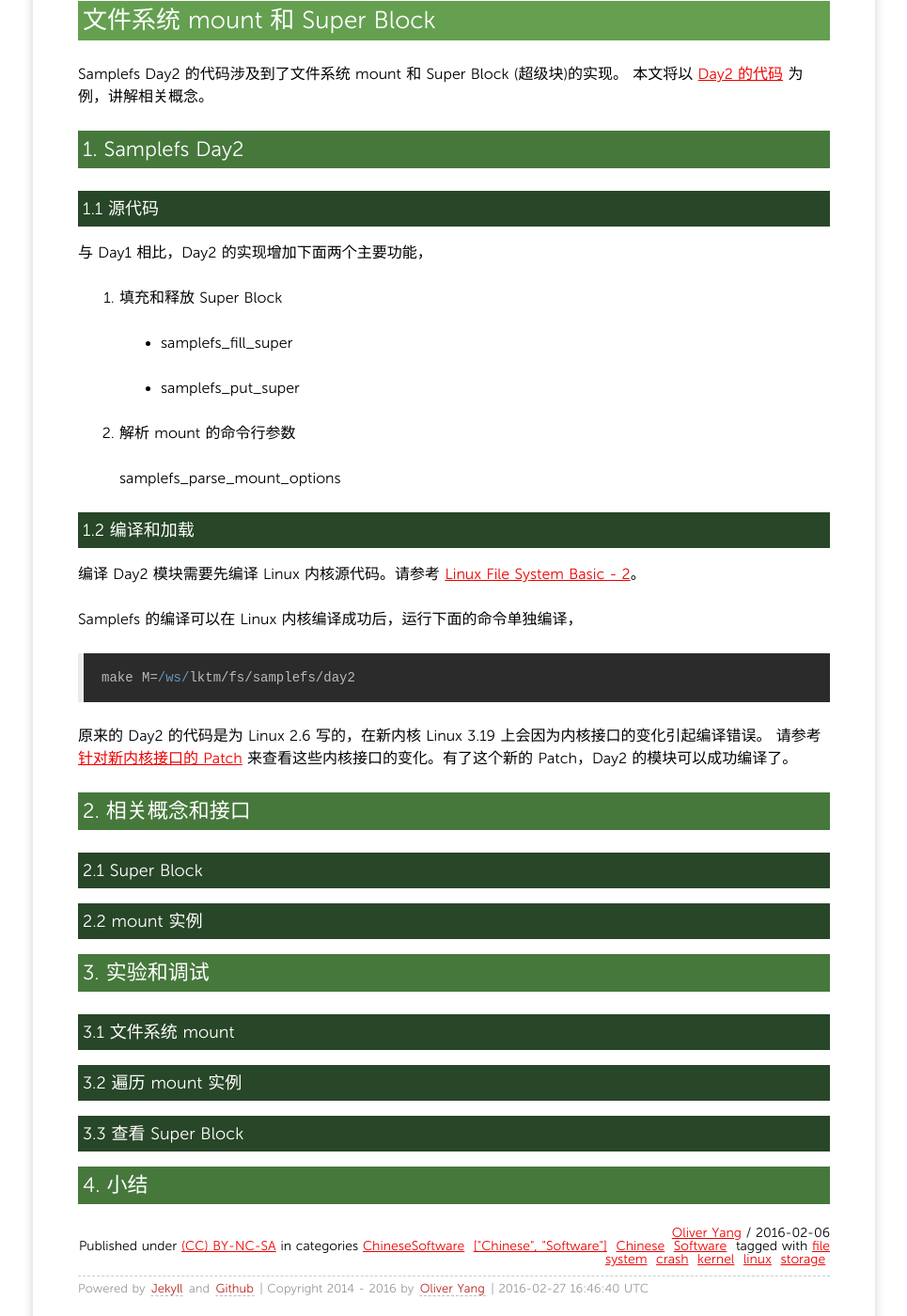
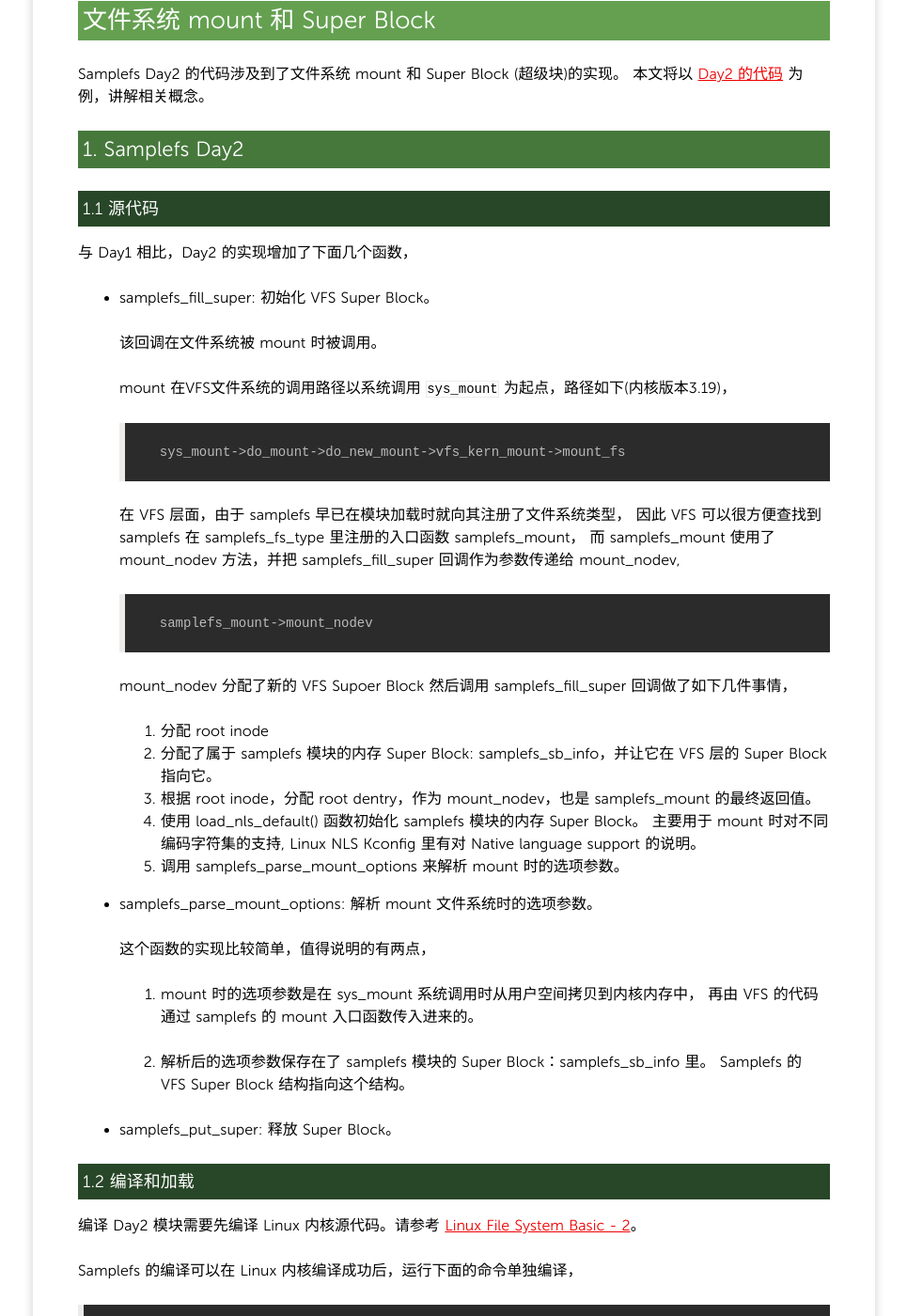
Before and after one commit to yangoliver/yangoliver.github.io, a Jekyll site: the page built from _posts/2016/2016-02-06-linux-file-system-basic-3.md, in a window 1280 px wide and 1400 px high, scrolled down 319 px. Shown: the whole window at 94% size, without its empty margins (157-1122 px from the left). Built offline with Jekyll 4.4.1, drawn with Linux system fonts in a browser that asks for light colours; comment, search, counter and statistics services are not loaded.

Commit message:
draft: add day2 code implementation description

```diff
--- a/_posts/2016/2016-02-06-linux-file-system-basic-3.md
+++ b/_posts/2016/2016-02-06-linux-file-system-basic-3.md
@@ -22,17 +22,43 @@ Samplefs Day2 的代码涉及到了文件系统 mount 和 Super Block (超级块
 
 #### 1.1 源代码
 
-与 Day1 相比，Day2 的实现增加下面两个主要功能，
+与 Day1 相比，Day2 的实现增加了下面几个函数，
 
-1. 填充和释放 Super Block
+- samplefs_fill_super: 初始化 VFS Super Block。
 
-   - samplefs_fill_super
+  该回调在文件系统被 mount 时被调用。
 
-   - samplefs_put_super
+  mount 在VFS文件系统的调用路径以系统调用 `sys_mount` 为起点，路径如下(内核版本3.19)，
 
-2. 解析 mount 的命令行参数
+		sys_mount->do_mount->do_new_mount->vfs_kern_mount->mount_fs
 
-   samplefs_parse_mount_options
+  在 VFS 层面，由于 samplefs 早已在模块加载时就向其注册了文件系统类型，
+  因此 VFS 可以很方便查找到 samplefs 在 samplefs_fs_type 里注册的入口函数 samplefs_mount，
+  而 samplefs_mount 使用了 mount_nodev 方法，并把 samplefs_fill_super 回调作为参数传递给 mount_nodev,
+
+		samplefs_mount->mount_nodev
+
+  mount_nodev 分配了新的 VFS Supoer Block 然后调用 samplefs_fill_super 回调做了如下几件事情，
+
+  1. 分配 root inode
+  2. 分配了属于 samplefs 模块的内存 Super Block: samplefs_sb_info，并让它在 VFS 层的 Super Block 指向它。
+  3. 根据 root inode，分配 root dentry，作为 mount_nodev，也是 samplefs_mount 的最终返回值。
+  4. 使用 load_nls_default() 函数初始化 samplefs 模块的内存 Super Block。
+     主要用于 mount 时对不同编码字符集的支持, Linux NLS Kconfig 里有对 Native language support 的说明。
+  5. 调用 samplefs_parse_mount_options 来解析 mount 时的选项参数。
+
+- samplefs_parse_mount_options: 解析 mount 文件系统时的选项参数。
+
+  这个函数的实现比较简单，值得说明的有两点，
+
+  1. mount 时的选项参数是在 sys_mount 系统调用时从用户空间拷贝到内核内存中，
+     再由 VFS 的代码通过 samplefs 的 mount 入口函数传入进来的。
+
+  2. 解析后的选项参数保存在了 samplefs 模块的 Super Block：samplefs_sb_info 里。
+     Samplefs 的 VFS Super Block 结构指向这个结构。
+
+- samplefs_put_super: 释放 Super Block。
+
 
 #### 1.2 编译和加载
 
```
